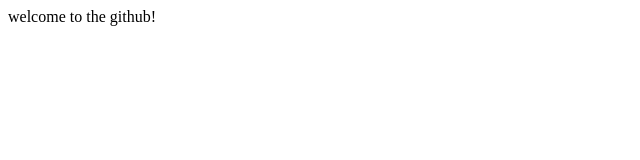
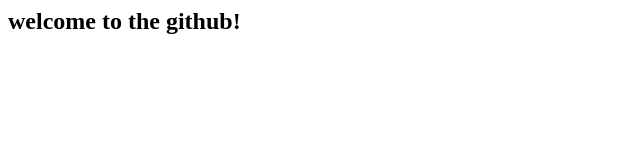
Before and after one commit to zjxrx917/zjxrx917.github.io, a plain HTML site: page index.html in a window 1280 px wide. Shown: the whole page, without its empty margins (0-640 px from the left). Drawn offline with Linux system fonts and the light colour scheme.

Commit message:
Update index.html

```diff
--- a/index.html
+++ b/index.html
@@ -1,6 +1,6 @@
 <html>
 
     <script>alert("I'm very cool")</script>
-    welcome to the github!
+  <h2>welcome to the github!</h2>
 
 </html>
```
